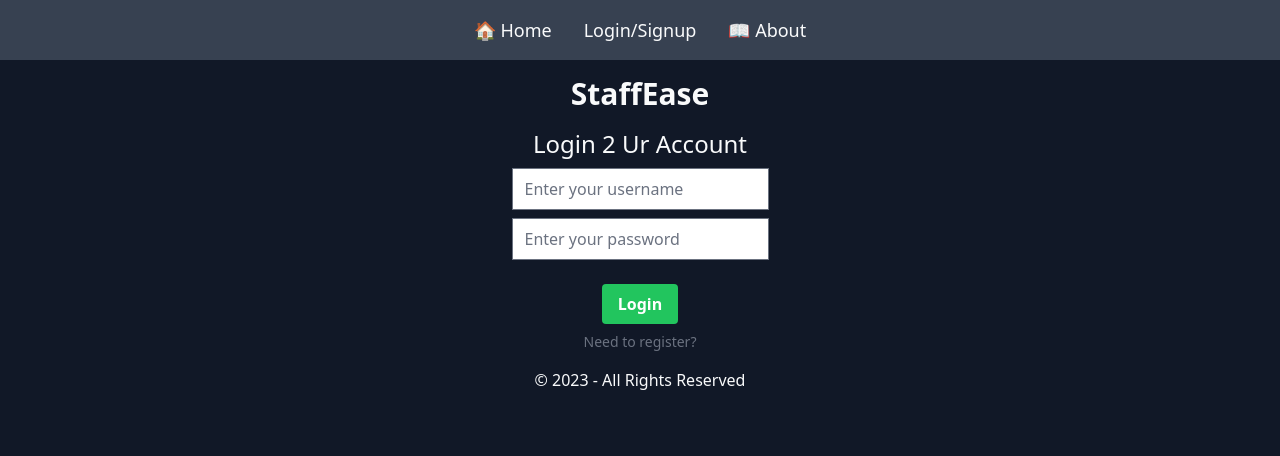
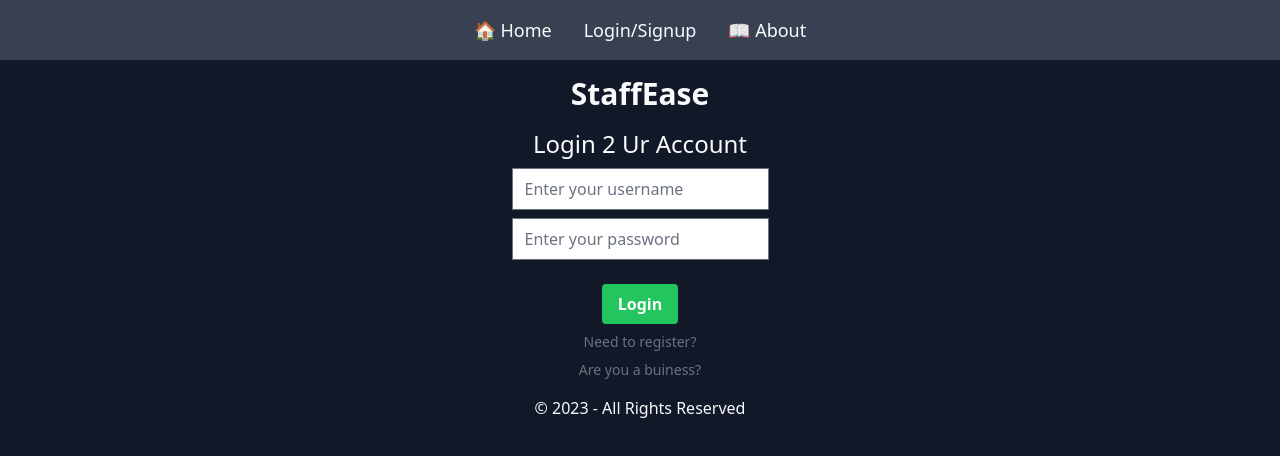
Before and after one commit to itsamish01/StaffEase, a React (Vite) app in the folder client/: page /login in a window 1280 px wide. Shown: the top 456 px of the page. Built offline with nearby package versions, Linux system fonts and the light colour scheme.

Commit message:
create employee/business switch

```diff
--- a/client/src/pages/login-register.jsx
+++ b/client/src/pages/login-register.jsx
@@ -3,7 +3,7 @@ import { Input } from "../components/form";
 
 export default function LoginRegister() {
   const [isRegistering, setIsRegistering] = useState(false);
-
+  const [isBusiness, setIsBusiness] = useState(false);
   return (
     <main>
       <h2 className="text-center">
@@ -39,6 +39,15 @@ export default function LoginRegister() {
         >
           {isRegistering ? "Already have an account?" : "Need to register?"}
         </button>
+        <button
+          type="button"
+          onClick={() => {
+            setIsBusiness((prev) => !prev);
+          }}
+          className="text-center text-sm text-gray-500 hover:text-gray-300"
+        >
+          {isRegistering ? "Are you an Employee?" : "Are you a buiness?"}
+        </button>
       </form>
     </main>
   );
```
